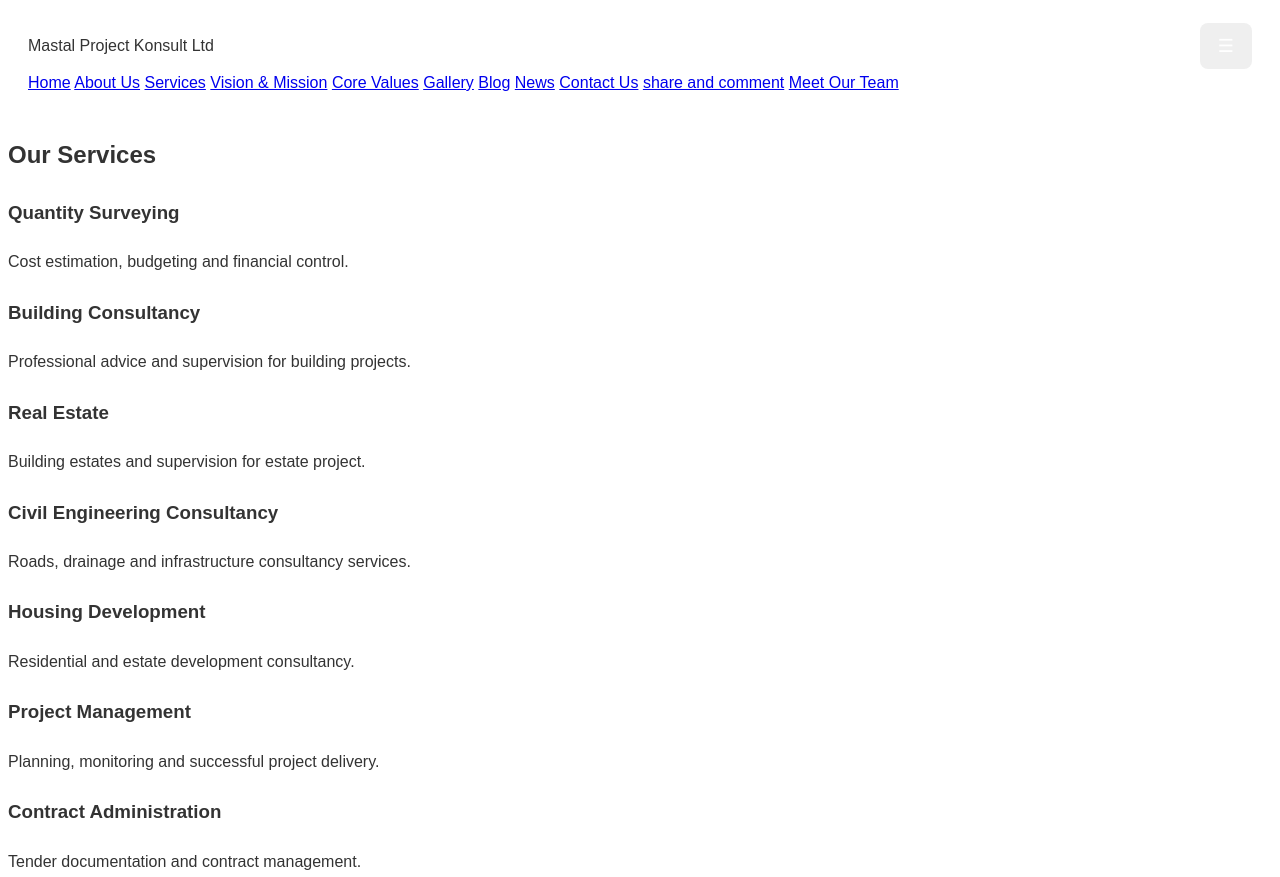
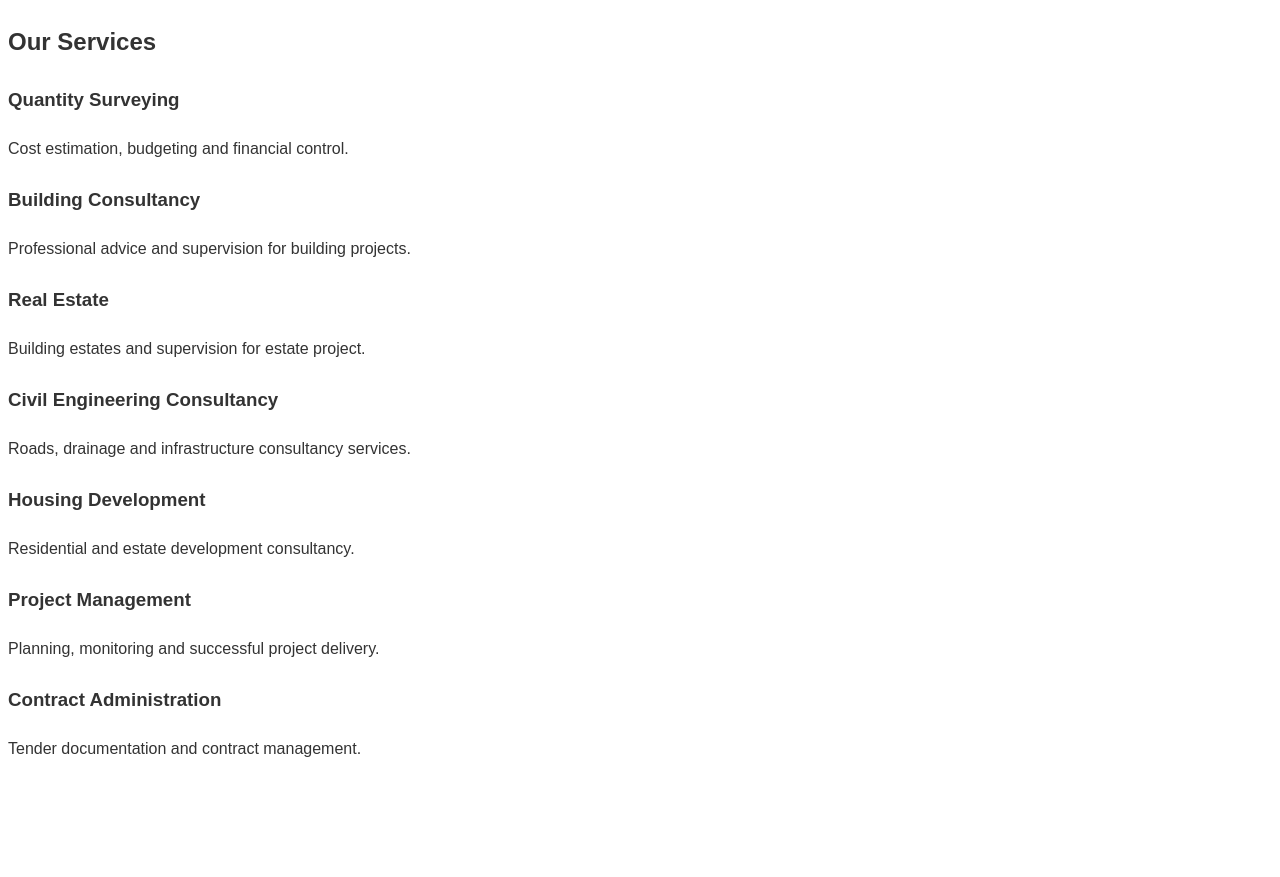
Before and after one commit to olaniteboluwatife07-png/MASTAL-PROJECT-KONSULT-LTD, a plain HTML site: page mastalprojectlimited/services.html in a window 1280 px wide. After the commit the page ends 820 px from the top, so only its background shows below. Drawn offline with Linux system fonts and the light colour scheme.

Commit message:
Update services.html

```diff
--- a/mastalprojectlimited/services.html
+++ b/mastalprojectlimited/services.html
@@ -10,29 +10,7 @@
      crossorigin="anonymous"></script>
 
 </head>
-<header>
-    <div class="navbar">
-        <div class="logo">Mastal Project Konsult Ltd</div>
 
-        <button class="menu-btn" onclick="toggleMenu()">
-            ☰
-        </button>
-    </div>
-
-    <div id="menu" class="menu">
-        <a href="index.html">Home</a>
-        <a href="aboutus.html">About Us</a>
-        <a href="services.html">Services</a>
-        <a href="visionandmission.html">Vision & Mission</a>
-        <a href="core-value.html">Core Values</a>
-        <a href="gallery.html">Gallery</a>
-        <a href="blog.html">Blog</a>
-        <a href="newsletter.html">News</a>
-        <a href="contact.html">Contact Us</a>
-       <a href="shareandcomment.html">share and comment</a>
-       <a href="team.html">Meet Our Team</a>
-    </div>
-</header>
 
 <body>
      <script async src="https://pagead2.googlesyndication.com/pagead/js/adsbygoogle.js?client=ca-pub-4064757486716340"
@@ -80,15 +58,7 @@
 </div>
 </section>
 <script>
-function toggleMenu() {
-    const menu = document.getElementById("menu");
 
-    if (menu.style.display === "block") {
-        menu.style.display = "none";
-    } else {
-        menu.style.display = "block";
-    }
-}
 </script>
 </body>
 </html>
```
